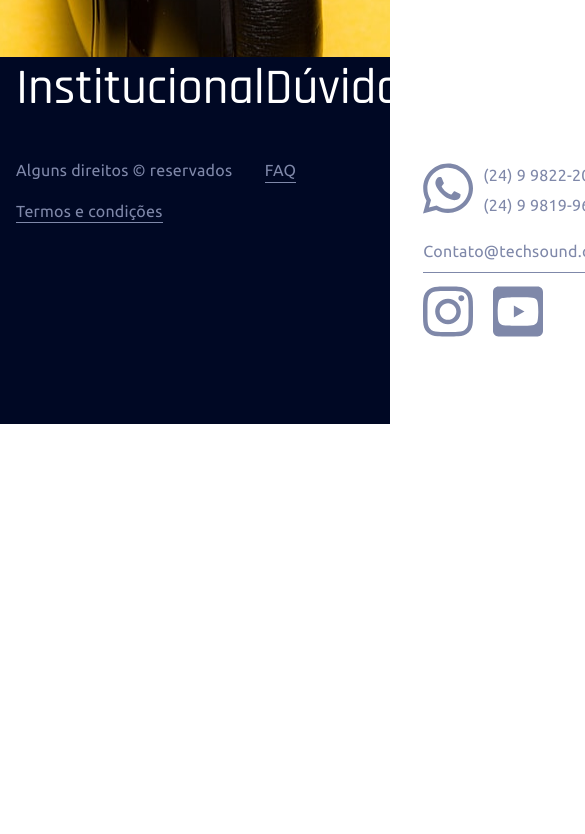
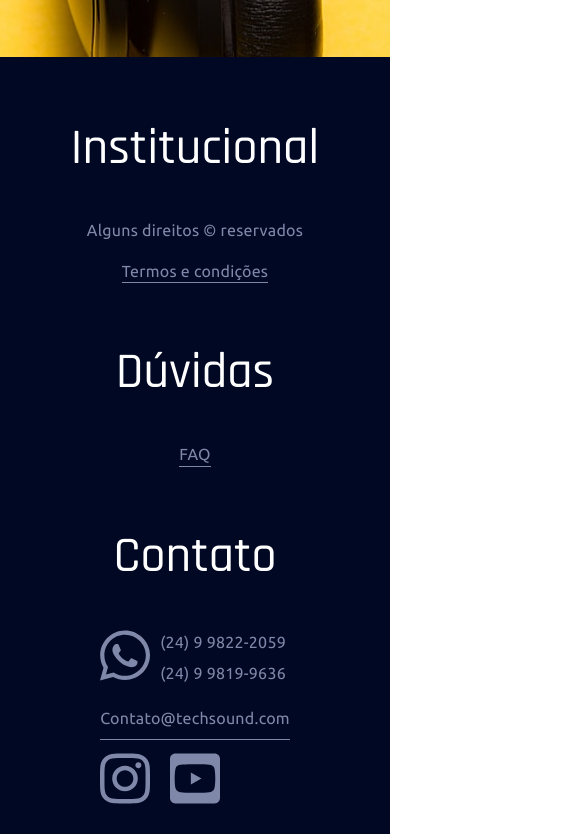
Before and after one commit to brenddonandrade/Tech-Sound, a plain HTML site: page index.html in a window 390 px wide. Shown: the part 2788-3622 px from the top of the page, 585 px wide, since content can reach past the window. Before the commit the page ends 3212 px from the top, so only its background shows below. Drawn offline with Linux system fonts and the light colour scheme.

Commit message:
:up: feita a parte de responsividade do footer

```diff
--- a/css/global/footer.css
+++ b/css/global/footer.css
@@ -5,7 +5,7 @@
 
 .footer {
   display: grid;
-  grid-template-columns: repeat(4, 1fr);
+  grid-template-columns: repeat(auto-fit, minmax(270px, auto));
   padding: 0px 16px;
   align-items: start;
 }
@@ -88,3 +88,12 @@
 .footer-icon img {
   width: 100%;
 }
+
+@media (max-width: 700px) {
+  .footer {
+    grid-template-columns: 1fr;
+    justify-content: center;
+    padding-top: 60px;
+    text-align: center;
+  }
+}
--- a/index.html
+++ b/index.html
@@ -145,11 +145,11 @@
         <div>
           <div class="footer-icon"><img src="./img/icones/whatsapp-brands.svg" alt=""></div>
           <div class="number">
-            <a class="font-2-l-a" href="">(24) 9 9822-2059</a>
-            <a class="font-2-l-a" href="">(24) 9 9819-9636</a>
+            <a class="font-2-l-a" href="tel:+5524998222059">(24) 9 9822-2059</a>
+            <a class="font-2-l-a" href="tel:+552498199636">(24) 9 9819-9636</a>
           </div>
         </div>
-        <a class="font-2-l-a" href="">Contato@techsound.com</a>
+        <a class="font-2-l-a" href="mailto:brenddonerick@id.uff.br">Contato@techsound.com</a>
         <div class="redes">
           <a href="https://www.instagram.com/techsoundinfo/" target="_blank">
             <div class="footer-icon"><img src="./img/icones/instagram-brands.svg" alt=""></div>
```
